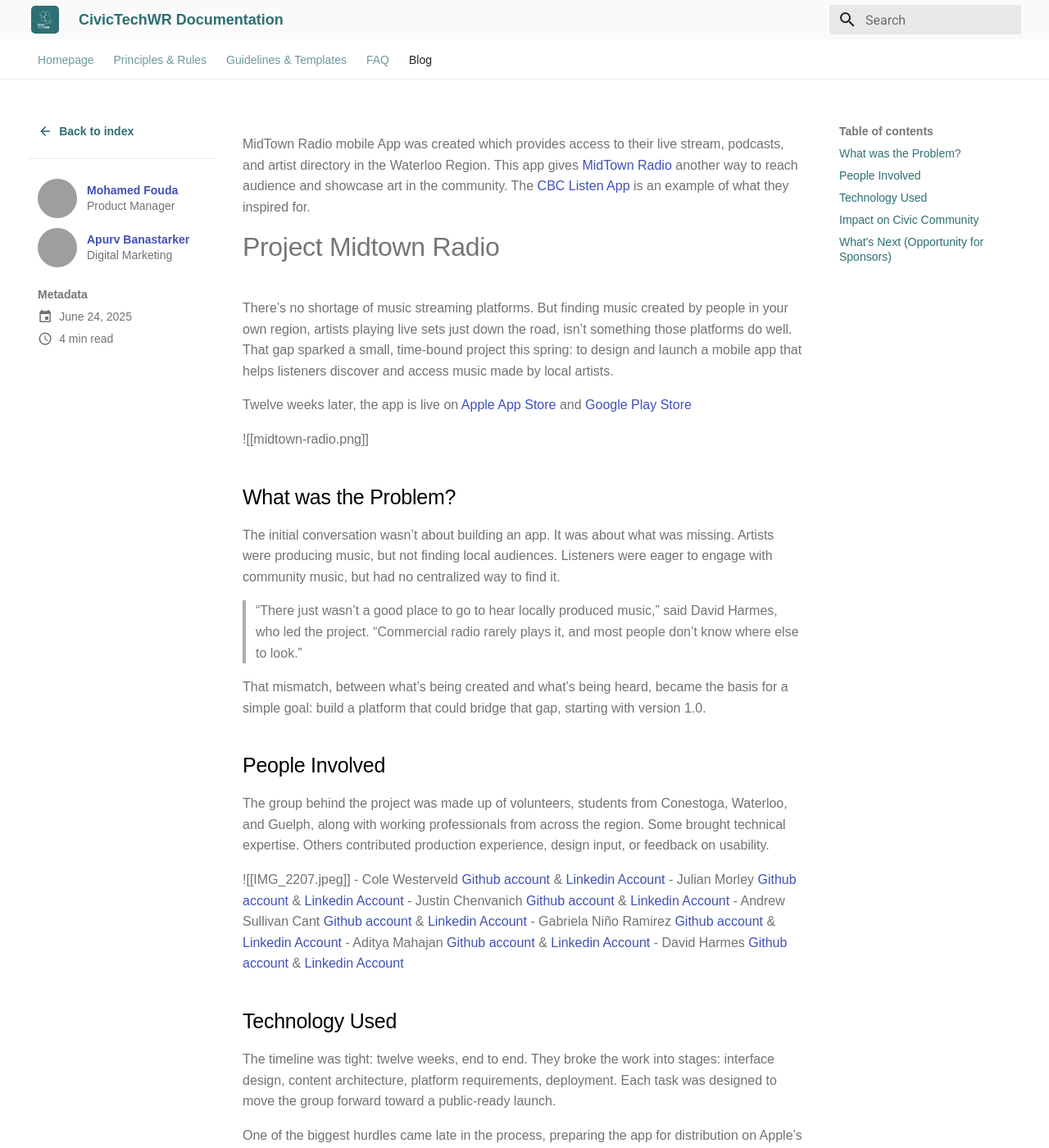
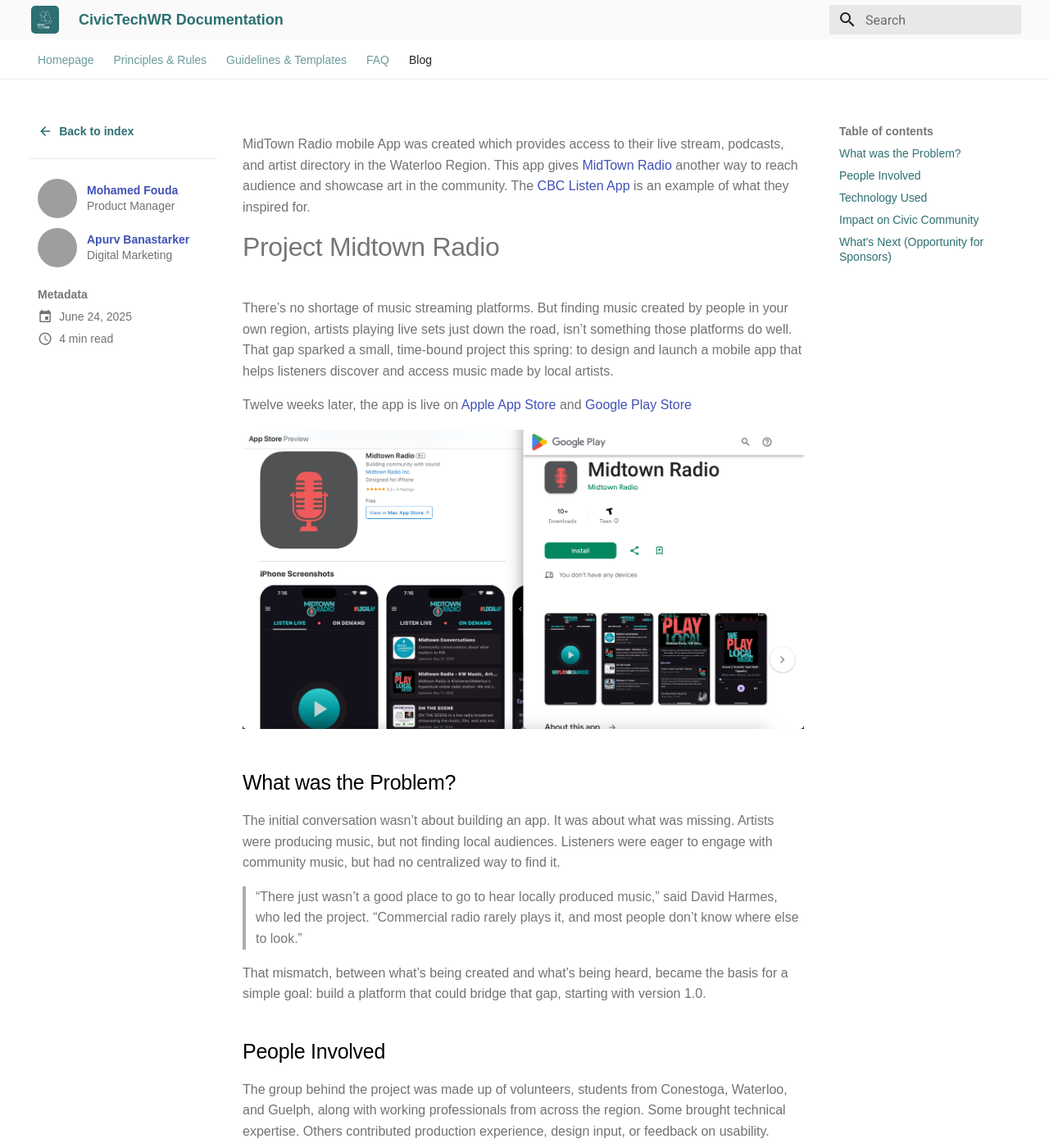
Before and after one commit to CivicTechWR/CTWR-Organization-Documentation, an MkDocs documentation site: the page built from docs/blog/posts/Season 4 - Project Midtown Radio.md, in a window 1280 px wide and 1400 px high. Shown: the whole window at 82% size. Built offline with MkDocs 1.6.1 and Material for MkDocs 9.7.7, drawn with Linux system fonts in a browser that asks for light colours; some of the changed text lies outside the part shown; grey boxes are pictures that could not be loaded.

Commit message:
fixing images

```diff
--- a/docs/blog/posts/Season 4 - Project Midtown Radio.md
+++ b/docs/blog/posts/Season 4 - Project Midtown Radio.md
@@ -16,7 +16,7 @@
 
 Twelve weeks later, the app is live on [Apple App Store](https://apps.apple.com/ca/app/midtown-radio/id6746517964) and [Google Play Store](https://play.google.com/store/apps/details?id=com.civitechwr.midtownradio.app.ctwr_midtown_radio_app&pcampaignid=web_share)
 
-![[midtown-radio.png]]
+![](midtown-radio.png)
 
 ## What was the Problem?
 The initial conversation wasn’t about building an app. It was about what was missing. Artists were producing music, but not finding local audiences. Listeners were eager to engage with community music, but had no centralized way to find it.
@@ -28,7 +28,8 @@
 ## People Involved
 The group behind the project was made up of volunteers, students from Conestoga, Waterloo, and Guelph, along with working professionals from across the region. Some brought technical expertise. Others contributed production experience, design input, or feedback on usability.
 
-![[IMG_2207.jpeg]]
+![](IMG_2207.jpeg)
+
 - Cole Westerveld [Github account](https://github.com/coleWesterveld) & [Linkedin Account](https://www.linkedin.com/in/cole-westerveld/)
 - Julian Morley [Github account](https://github.com/julianm-lrj) & [Linkedin Account]()
 - Justin Chenvanich [Github account](https://github.com/jChenvan) & [Linkedin Account](https://www.linkedin.com/in/justin-chenvanich-1675621b3)
```
Also changed, not shown: docs/blog/posts/Season 4 - Project Connected KW.md (+2 -1 lines), docs/blog/posts/.obsidian/workspace.json.
